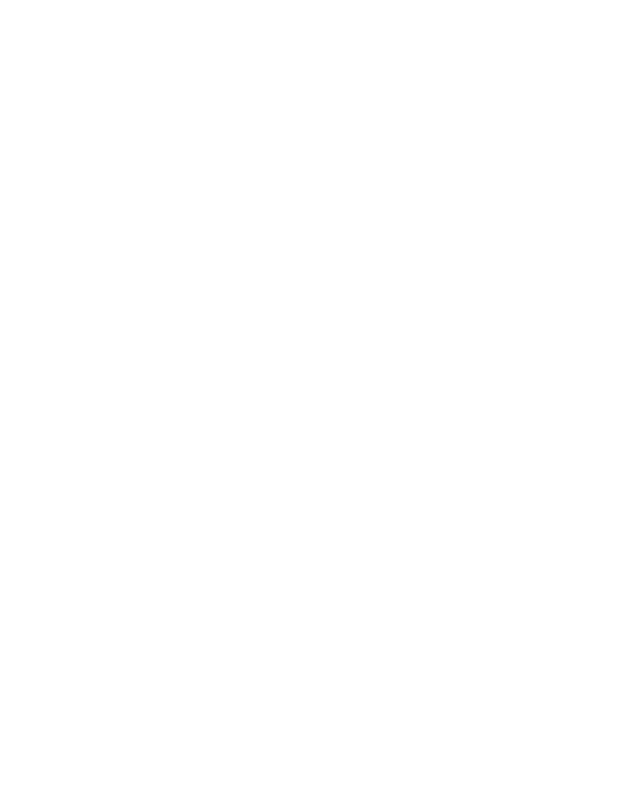
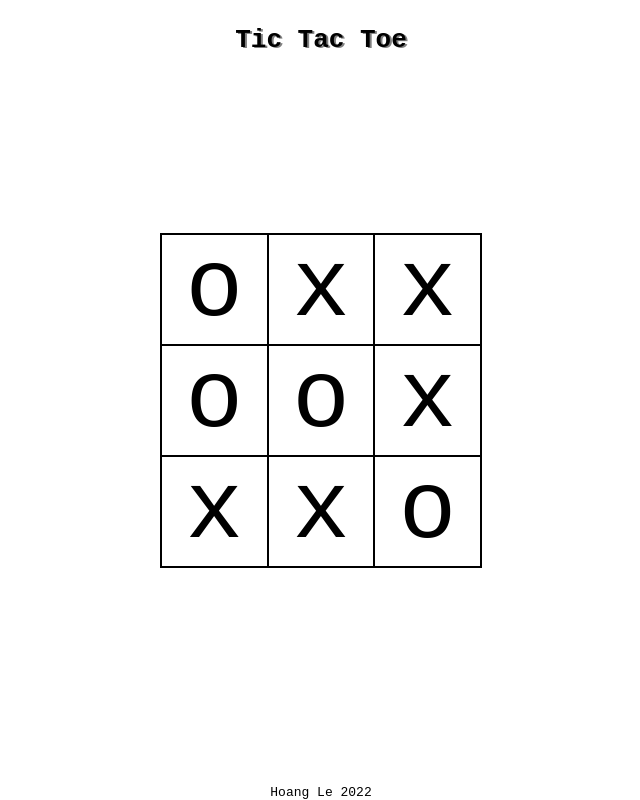
Before and after one commit to HoangLe87/TheOdinProject, a plain HTML site: page INTERMEDIATE/ticTacToe/index.html in a window 1280 px wide. Shown: the whole page, without its empty margins (319-959 px from the left). Drawn offline with Linux system fonts and the light colour scheme.

Commit message:
html to display gameboard

```diff
--- a/INTERMEDIATE/ticTacToe/index.css
+++ b/INTERMEDIATE/ticTacToe/index.css
@@ -0,0 +1,42 @@
+body {
+    display: grid;
+    grid-template-rows: 1fr 8fr 1fr;
+    text-align: center;
+    height: 100vh;
+    align-items: center;
+    font-family: monospace;
+    margin: 0;
+}
+
+h1 {
+    text-shadow: 2px 1px gray;
+}
+
+footer {
+    text-align: bottom;
+    align-self: end;
+}
+
+main {
+    margin: auto;
+}
+.gameBoard {
+    display: grid;
+    grid-template-rows: repeat(3, 1fr);
+    grid-template-columns: repeat(3, 1fr);
+    aspect-ratio: 1;
+    width: 40vh;
+    border: 1px solid black;
+}
+
+.gameBoard>div {
+    border: 1px solid black;
+    display: flex;
+    justify-content: center;
+    align-items: center;
+}
+
+p {
+    font-size: 6rem;
+    margin: 0;
+}
--- a/INTERMEDIATE/ticTacToe/index.html
+++ b/INTERMEDIATE/ticTacToe/index.html
@@ -9,6 +9,37 @@
     <title>Tic Tac Toe</title>
 </head>
 <body>
-
+    <header><h1>Tic Tac Toe</h1></header>
+    <main>
+        <div class="gameBoard">
+            <div>
+                <p id="0">0</p>
+            </div>
+            <div>
+                <p id="1">1</p>
+            </div>
+            <div>
+                <p id="2">2</p>
+            </div>
+            <div>
+                <p id="3">3</p>
+            </div>
+            <div>
+                <p id="4">4</p>
+            </div>
+            <div>
+                <p id="5">5</p>
+            </div>
+            <div>
+                <p id="6">6</p>
+            </div>
+            <div>
+                <p id="7">7</p>
+            </div>
+            <div>
+                <p id="8">8</p>
+            </div>
+    </main>
+    <footer>Hoang Le 2022</footer>
 </body>
 </html>
--- a/INTERMEDIATE/ticTacToe/index.js
+++ b/INTERMEDIATE/ticTacToe/index.js
@@ -29,10 +29,18 @@ const game = ((player1, player2, gameBoard) => {
     }
 })
 
+const display = (gameBoard) => {
+    let i=0
+    gameBoard.forEach(element => {
+        document.getElementById(i).textContent=element
+        i++
+    });
+}
 
 const ticTacToe = (() => {
     let gameBoard = Array(9)
     let player1 = Player('player1', 'x', gameBoard)
     let player2 = Player('player2', 'o', gameBoard)
     game(player1,player2, gameBoard)
+    display(gameBoard)
 })()
```
